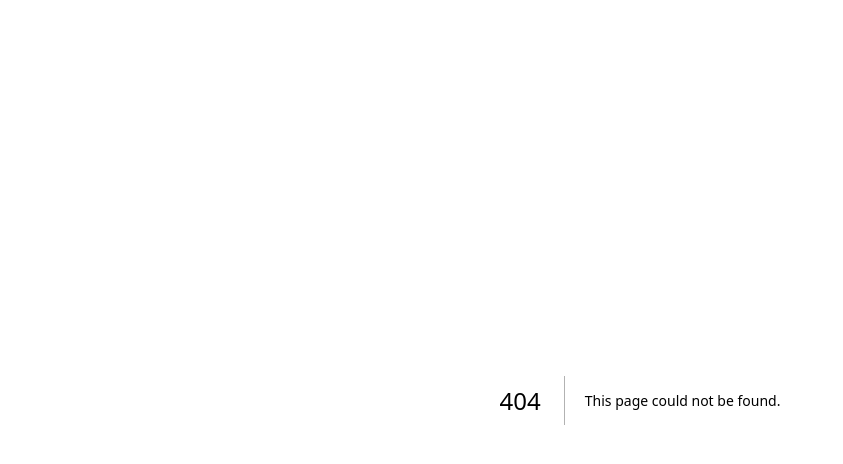
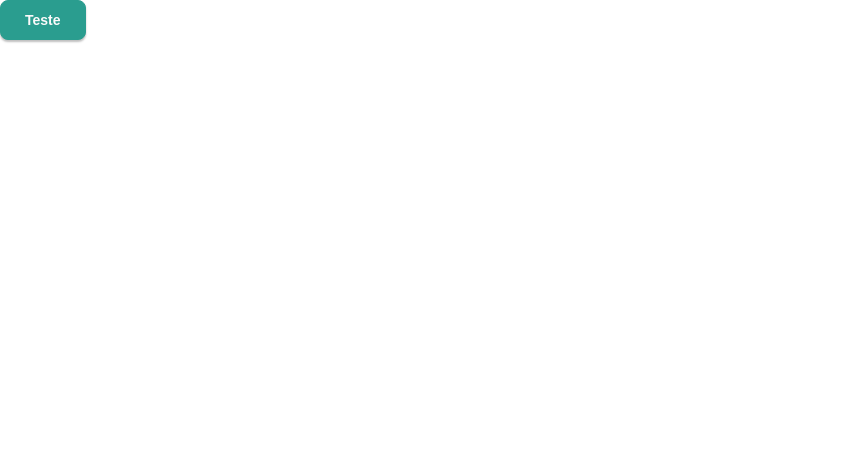
Before and after one commit to CaNeoN28/controle-farmaceutico-frontend, a Next.js app: page /teste in a window 1280 px wide. Before the commit this address had no page. Shown: the top 464 px of the page, without its empty margins (0-843 px from the left). Built offline with nearby package versions, Linux system fonts and the light colour scheme.

Commit message:
Importando css em layout

```diff
--- a/src/app/layout.tsx
+++ b/src/app/layout.tsx
@@ -1,3 +1,5 @@
+import "./globals.css";
+
 export const metadata = {
   title: 'Next.js',
   description: 'Generated by Next.js',
--- /dev/null
+++ b/src/app/teste/page.tsx
@@ -0,0 +1,9 @@
+import Botao from "@/components/Botao";
+
+export default function Teste() {
+  return (
+    <div>
+      <Botao>Teste</Botao>
+    </div>
+  );
+}
```
